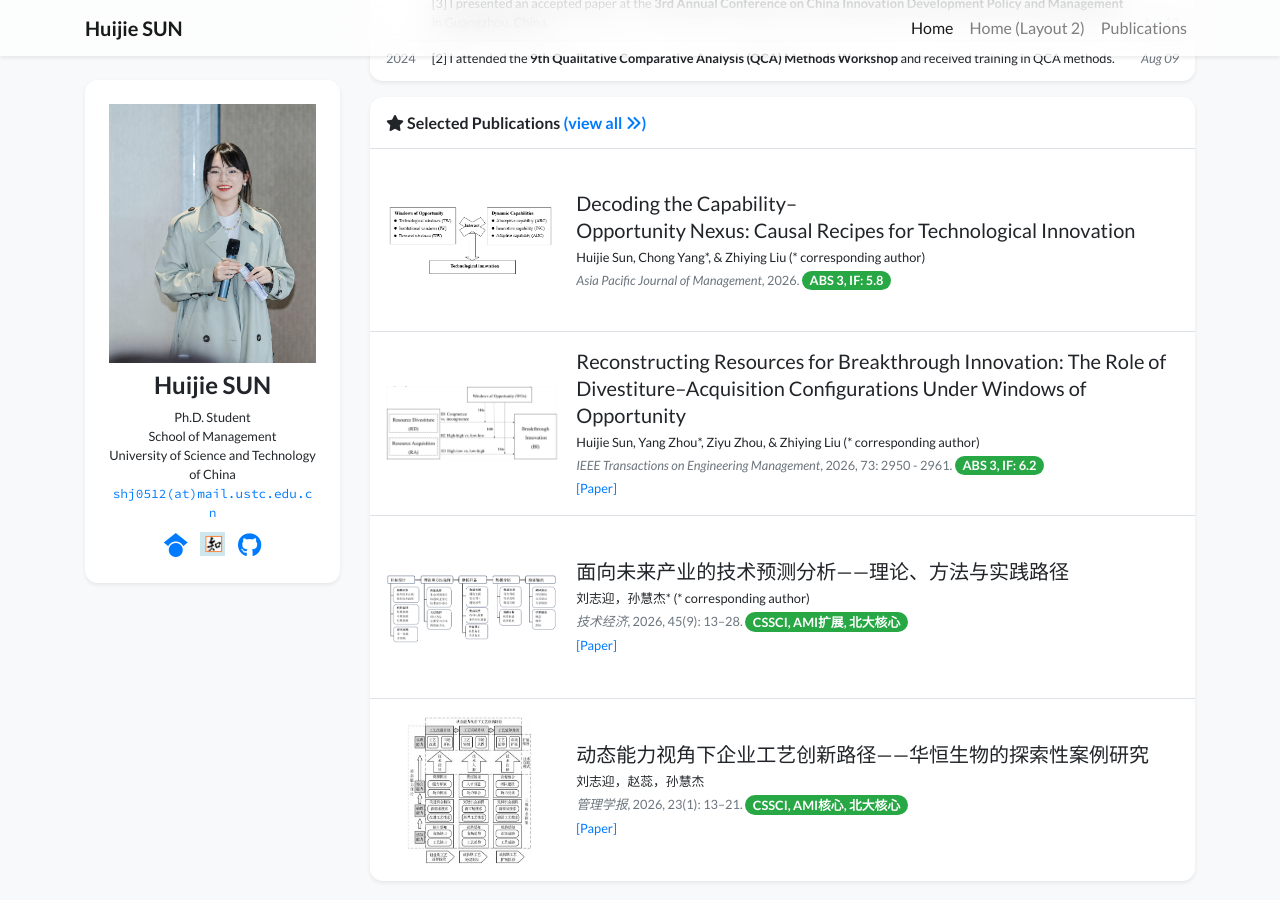
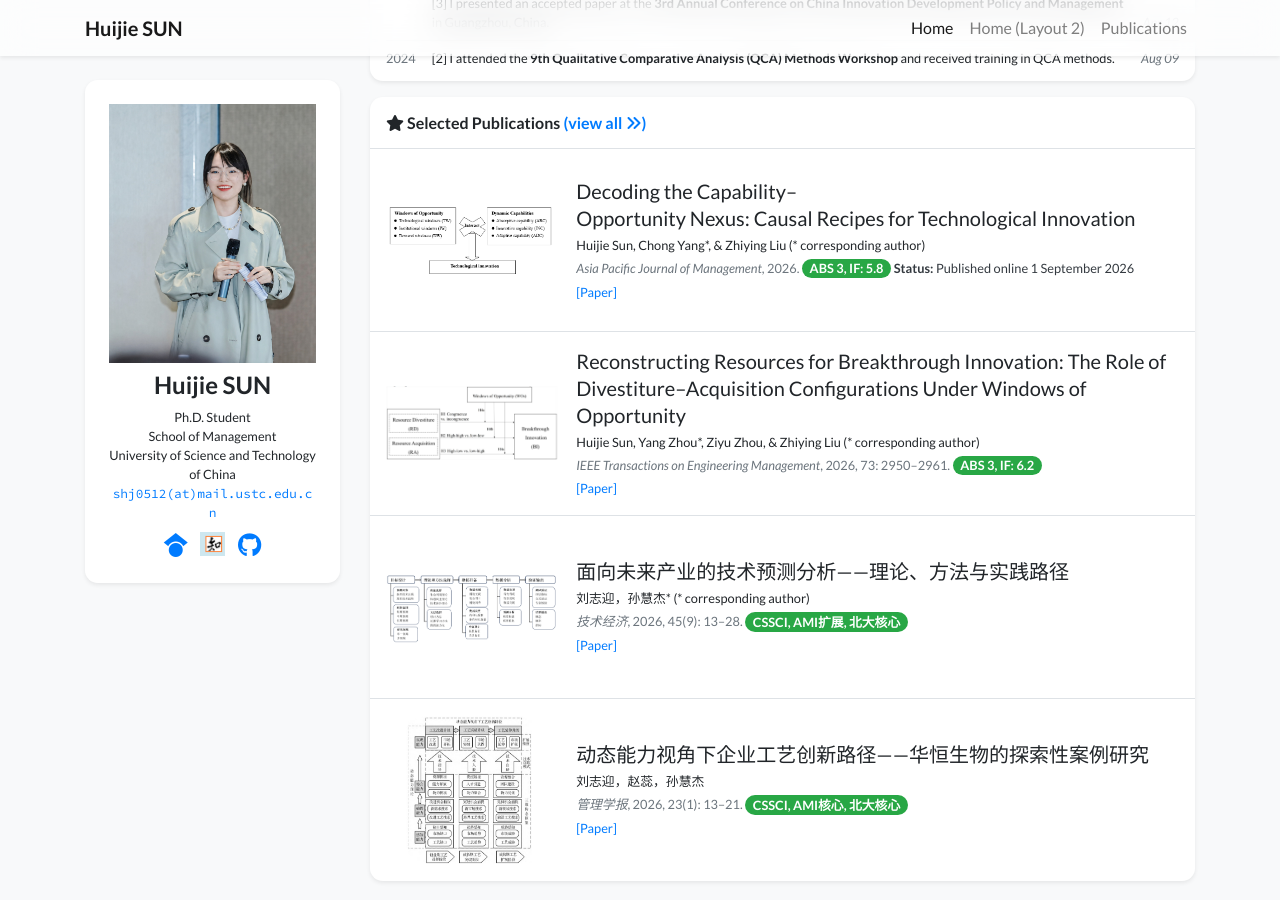
Before and after one commit to shj0512/shj0512.github.io, a Jekyll site: the page built from index.html, in a window 1280 px wide and 900 px high, scrolled down 1184 px. Built offline with Jekyll 4.4.1, drawn with Linux system fonts in a browser that asks for light colours; nearby versions of some CDN libraries; a style sheet for code colours, icons or effects is not loaded.

Commit message:
Verify APJM publication and correct IEEE article DOI

```diff
--- a/_data/research_outputs.yml
+++ b/_data/research_outputs.yml
@@ -8,17 +8,20 @@
   year: "2026"
   badge: "ABS 3, IF: 5.8"
   cover: "/assets/images/publications/2026-capability-opportunity-nexus.png"
+  status: "Published online 1 September 2026"
+  links:
+    Paper: "https://doi.org/10.1007/s10490-026-10179-w"
 
 - title: "Reconstructing Resources for Breakthrough Innovation: The Role of Divestiture–Acquisition Configurations Under Windows of Opportunity"
   authors: "Huijie Sun, Yang Zhou*, Ziyu Zhou, & Zhiying Liu (* corresponding author)"
   venue: "IEEE Transactions on Engineering Management"
   year: "2026"
   volume: "73"
-  pages: "2950 - 2961"
+  pages: "2950–2961"
   badge: "ABS 3, IF: 6.2"
   cover: "/assets/images/publications/2026-resource-configurations.png"
   links:
-    Paper: "https://doi.org/10.1109/TEM.2026.3680309/mm1"
+    Paper: "https://doi.org/10.1109/TEM.2026.3680309"
 
 - title: "面向未来产业的技术预测分析——理论、方法与实践路径"
   authors: "刘志迎，孙慧杰* (* corresponding author)"
```
